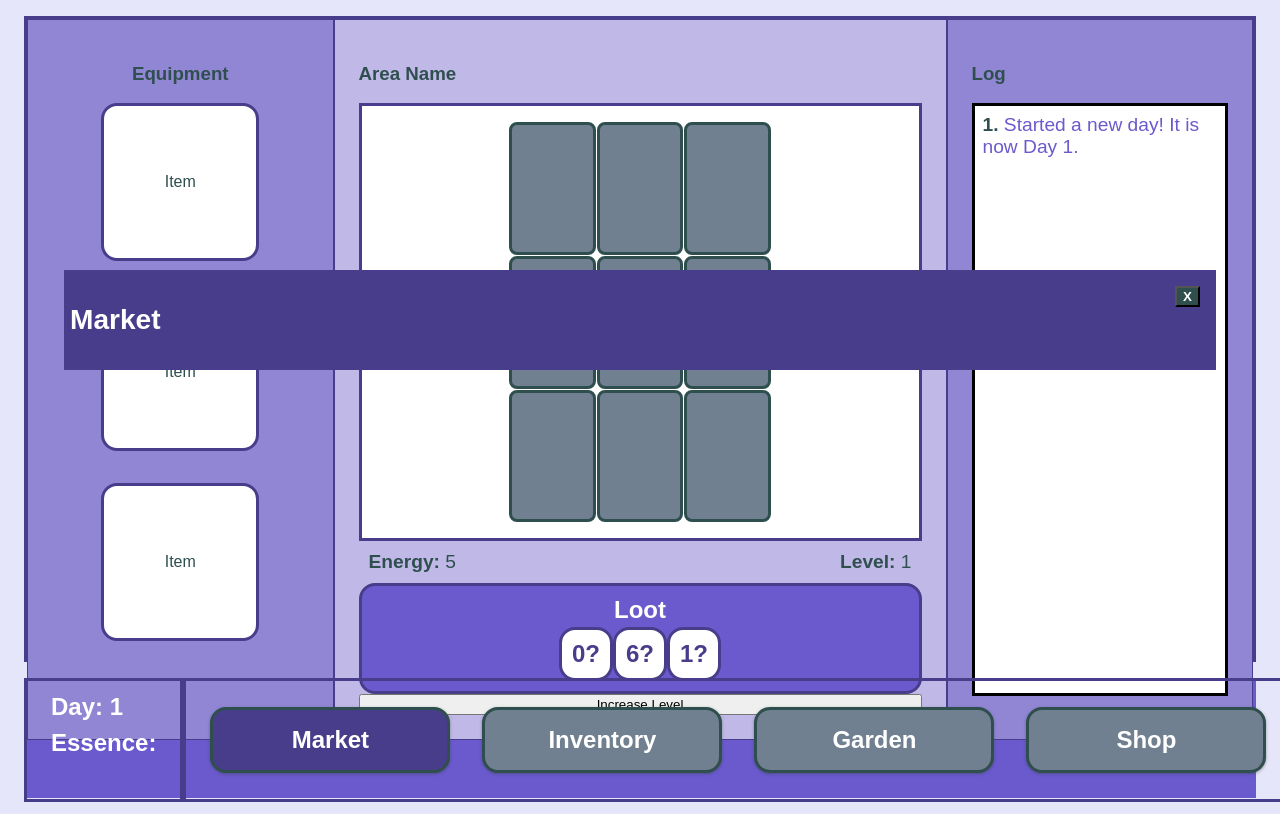
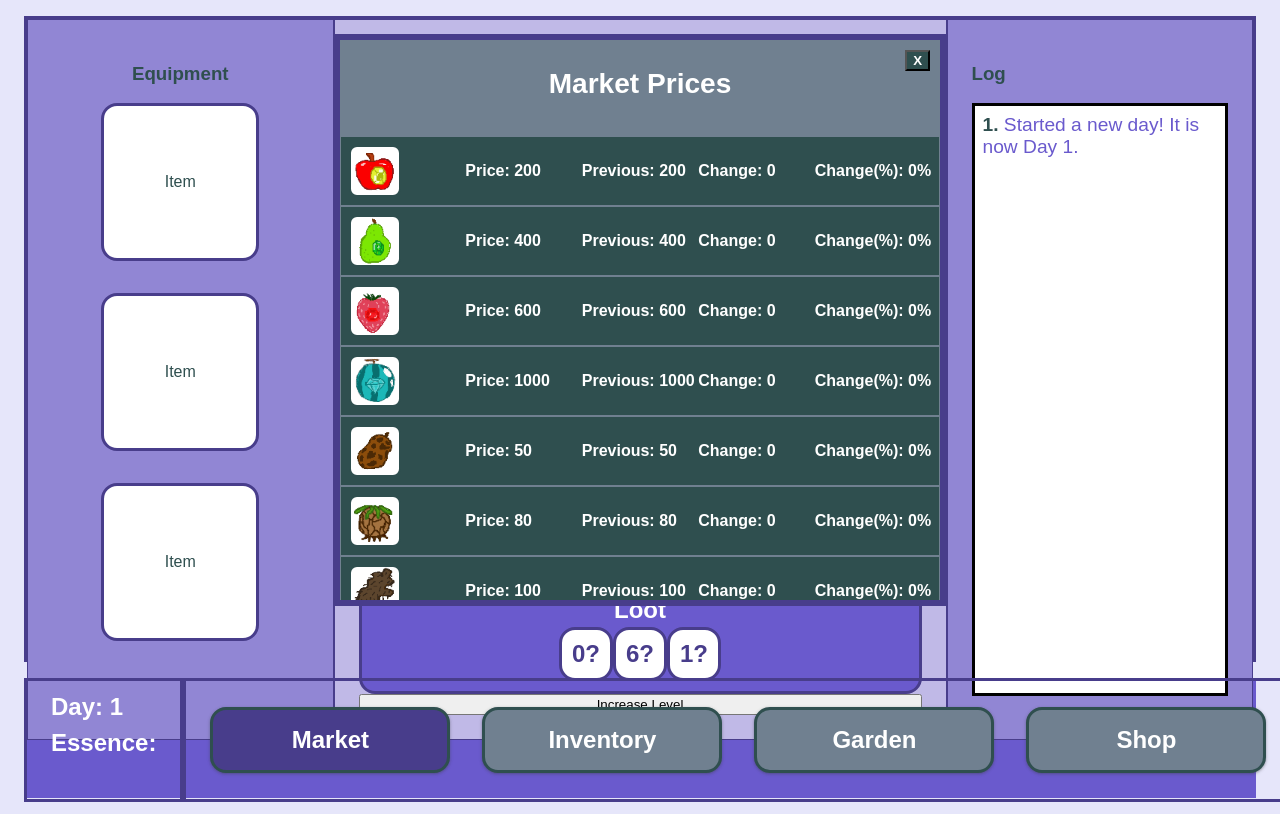
Before and after one commit to nigel1234567/essence-hunt, a React (Create React App) app: page / in a window 1280 px wide. Both pictures are taken after a click on the button "Market". Shown: the top 814 px of the page. Built offline with nearby package versions, Linux system fonts and the light colour scheme.

Commit message:
Added Market UI with changes in prices

```diff
--- a/src/App.css
+++ b/src/App.css
@@ -51,7 +51,7 @@ img {
 .popup .popup-inner {
   position: relative;
   padding: 6px;
-  width: 100%;
+  max-width: 100%;
   background-color: var(--theme-secondary);
   color: white;
 }
--- a/src/App.js
+++ b/src/App.js
@@ -19,7 +19,7 @@ const App = () => {
     gardenLevel: 1
   })
 
-  const [seedPrice, setSeedPrice] = useState(priceList)
+  const [seedPriceList, setSeedPriceList] = useState(priceList)
   const [inventory, setInventory] = useState(player.inventory)
   const [inventoryLevel, setInventoryLevel] = useState(player.inventoryLevel)
   const [log, setLog] = useState(player.log)
@@ -30,9 +30,11 @@ const App = () => {
   useEffect(() => {
     updatedPlayer.log = [`Started a new day! It is now Day ${player.day}.`]
     setPlayer(updatedPlayer)
-    // Set prices of seeds
-    priceListSetter(seedPrice)
-    console.log(seedPrice)
+    // Set prices of seeds (after day 1)
+    if (player.day !== 1) {
+      priceListSetter(seedPriceList)
+    }
+
   },[player.day])
 
   // Refresh
@@ -59,7 +61,7 @@ const App = () => {
   return (
     <>
     <PlayerContext.Provider value={{player, setPlayer}}>
-      <SeedContext.Provider value={{seedPrice, setSeedPrice}}>
+      <SeedContext.Provider value={{seedPriceList, setSeedPriceList}}>
           <Screen />
           <Hotbar />
       </SeedContext.Provider>
--- a/src/App.scss
+++ b/src/App.scss
@@ -43,7 +43,7 @@ img {
   .popup-inner {
     position: relative;
     padding: 6px;
-    width: 100%;
+    max-width: 100%;
     background-color: var(--theme-secondary);
     color: white;
     .close-btn {
--- a/src/components/Hotbar/Market/Market.js
+++ b/src/components/Hotbar/Market/Market.js
@@ -1,11 +1,31 @@
-import React, { useContext } from 'react'
+import React, { useContext, useEffect, useState } from 'react'
 import { SeedContext } from '../../Contexts/SeedContext'
+import MarketSeed from './MarketSeed'
 
 const Market = () => {
-  const {seedPrice, setSeedPrice} = useContext(SeedContext)
-  console.log(seedPrice)
+  const {seedPriceList} = useContext(SeedContext)
+  const [seedList, setSeedList] = useState()
+
+  console.log(seedPriceList)
+
+  useEffect(() => {
+    let seedListArray = []
+    // Update seed prices
+    for (let i=0; i < seedPriceList.length; i++) {
+      // Push seed prices into seedListArray
+      seedListArray.push(<MarketSeed key={i} seed={seedPriceList[i]}/>)
+    }
+
+    setSeedList(seedListArray)
+  }, [seedPriceList])
+
   return (
-    <h3>Market</h3>
+    <div className='market-main'>
+      <h3 className='market-title'>Market Prices</h3>
+      <div className='seed-list'>
+        {seedList}
+      </div>
+    </div>
   )
 }
 
--- /dev/null
+++ b/src/components/Hotbar/Market/MarketSeed.js
@@ -0,0 +1,19 @@
+import React from 'react'
+
+const MarketSeed = (props) => {
+
+  return (
+    <div className='market-seed'>
+      <div className='seed-details'>
+        <img src={props.seed.image} alt={props.seed.name} className='seed-image'></img>
+        <span><strong>Price: </strong>{props.seed.price}</span>
+        <span><strong>Previous: </strong>{props.seed.previousPrice}</span>
+        <span><strong>Change: </strong>{props.seed.priceChange}</span>
+        <span><strong>Change(%): </strong>{props.seed.priceChangePercentage}%</span>
+      </div>
+
+    </div>
+  )
+}
+
+export default MarketSeed
--- a/src/components/Hotbar/Market/SeedPrice.js
+++ b/src/components/Hotbar/Market/SeedPrice.js
@@ -5,7 +5,7 @@ let priceList = []
 // Push name, price, potential and chances of seed
 for (let i=0; i < seedList.length; i++) {
   // Create new seed object with name, price, potential and chances
-  let seed = { name: seedList[i].name, price: seedList[i].price, risePotential: seedList[i].risePotential, fallPotential: seedList[i].fallPotential, riseChance: seedList[i].riseChance, previousPrice: 0, priceChange: 0.0}
+  let seed = { name: seedList[i].name, image: seedList[i].image, originalPrice: seedList[i].price, price: seedList[i].price, risePotential: seedList[i].risePotential, fallPotential: seedList[i].fallPotential, riseChance: seedList[i].riseChance, previousPrice: seedList[i].price, priceChange: 0, priceChangePercentage: 0}
   priceList.push(seed)
 }
 
@@ -28,11 +28,19 @@ function priceGenerator(seed) {
     // Rise
     let risePotential = seed.risePotential * 100
     let risePercent = rollChance(risePotential) * 0.01 // Done like this to get % to 2dp
-    // Set prev and new price
-    let newPrice = Math.floor(seed.price * (1 + risePercent))
+    let newPrice = 0
+    // Check if current price is 0
+    if (seed.price === 0) {
+      // Increase by 10% of base value amount * percentage rise
+      newPrice = Math.floor(0.1 * seed.originalPrice * (1 + risePercent))
+    } else {
+      // Set new price
+      newPrice = Math.floor(seed.price * (1 + risePercent))
+    }
+
     // Set price changes
-    seed.priceChange = Math.floor(risePercent * seed.price)
-    seed.priceChangePercentage = risePercent * 100
+    seed.priceChange = newPrice - seed.price
+    seed.priceChangePercentage = Math.floor(risePercent * 100)
     seed.previousPrice = seed.price
     seed.price = newPrice
 
@@ -42,10 +50,10 @@ function priceGenerator(seed) {
     let fallPotential = seed.fallPotential * 100
     let fallPercent = rollChance(fallPotential) * 0.01
     // Set new price
-    let newPrice = Math.floor(seed.price * (1 + fallPercent))
+    let newPrice = Math.floor(seed.price * (1 - fallPercent))
     // Set price changes
-    seed.priceChange = Math.floor(fallPercent * seed.price)
-    seed.priceChangePercentage = fallPercent * 100
+    seed.priceChange = newPrice - seed.price
+    seed.priceChangePercentage = Math.floor(fallPercent * -100)
     seed.previousPrice = seed.price
     seed.price = newPrice
   }
--- a/src/components/Hotbar/styles/Hotbar.css
+++ b/src/components/Hotbar/styles/Hotbar.css
@@ -292,6 +292,61 @@
   visibility: visible;
 }
 
+.market-main {
+  display: -webkit-box;
+  display: -ms-flexbox;
+  display: flex;
+  -webkit-box-orient: vertical;
+  -webkit-box-direction: normal;
+      -ms-flex-direction: column;
+          flex-direction: column;
+  max-height: 70vh;
+  gap: 8px;
+  -webkit-box-align: center;
+      -ms-flex-align: center;
+          align-items: center;
+  background-color: slategray;
+}
+
+.market-main .market-title {
+  display: -webkit-box;
+  display: -ms-flexbox;
+  display: flex;
+  -webkit-box-pack: center;
+      -ms-flex-pack: center;
+          justify-content: center;
+  -webkit-box-align: center;
+      -ms-flex-align: center;
+          align-items: center;
+}
+
+.market-main .seed-list {
+  overflow-y: scroll;
+}
+
+.market-main .seed-list .market-seed {
+  font-size: 16px;
+  border: 1px solid slategray;
+}
+
+.market-main .seed-list .market-seed .seed-details {
+  display: -ms-grid;
+  display: grid;
+  -ms-grid-columns: (1fr)[5];
+      grid-template-columns: repeat(5, 1fr);
+  -webkit-box-align: center;
+      -ms-flex-align: center;
+          align-items: center;
+  padding: 8px;
+  background-color: darkslategray;
+}
+
+.market-main .seed-list .market-seed .seed-details .seed-image {
+  background-color: white;
+  border: 2px solid darkslategray;
+  border-radius: 8px;
+}
+
 .end {
   -webkit-box-shadow: rgba(60, 64, 67, 0.3) 0px 1px 2px 0px, rgba(60, 64, 67, 0.15) 0px 1px 3px 1px;
           box-shadow: rgba(60, 64, 67, 0.3) 0px 1px 2px 0px, rgba(60, 64, 67, 0.15) 0px 1px 3px 1px;
--- a/src/components/Hotbar/styles/Hotbar.scss
+++ b/src/components/Hotbar/styles/Hotbar.scss
@@ -199,6 +199,40 @@
   }
 }
 
+// Market
+.market-main {
+  display: flex;
+  flex-direction: column;
+  max-height: 70vh;
+  gap: 8px;
+  align-items: center;
+  background-color: slategray;
+  .market-title {
+    display: flex;
+    justify-content: center;
+    align-items: center;
+  }
+  .seed-list {
+    overflow-y: scroll;
+    .market-seed{
+      font-size: 16px;
+      border: 1px solid slategray;
+      .seed-details {
+        display: grid;
+        grid-template-columns: repeat(5, 1fr);
+        align-items: center;
+        padding: 8px;
+        background-color: darkslategray;
+        .seed-image {
+          background-color: white;
+          border: 2px solid darkslategray;
+          border-radius: 8px;
+        }
+      }
+    }
+  }
+}
+
 
 // Other buttons
 .end {
--- a/src/components/Screen/Map/Seeds/Seeds.js
+++ b/src/components/Screen/Map/Seeds/Seeds.js
@@ -23,16 +23,16 @@ let strawberry = new Seed('Strawruby', 'Gem', 'Rare', strawruby_img, 600, 5, 0.0
 let melon = new Seed('Diamelon', 'Gem', 'Mythical', diamelon_img, 1000, 6, 0.05, 0.03, 0.5)
 
 // Swamp seeds
-let mud = new Seed('Mud Fruit', 'Swamp', 'Common', mudfruit_img, 50, 1, 2, 0.8, 0.5)
-let marsh = new Seed('Marshmelon', 'Swamp', 'Uncommon', marshmelon_img, 80, 1, 2, 0.8, 0.5)
-let swamp = new Seed('Swamproot', 'Swamp', 'Rare', swamproot_img, 100, 1, 2, 0.8, 0.5)
-let monsoon = new Seed('Monsoon Berry', 'Swamp', 'Mythical', monsoonberry_img, 150, 1, 2, 0.8, 0.5)
+let mud = new Seed('Mud Fruit', 'Swamp', 'Common', mudfruit_img, 50, 1, 2, 0.9, 0.5)
+let marsh = new Seed('Marshmelon', 'Swamp', 'Uncommon', marshmelon_img, 80, 1, 2, 0.9, 0.5)
+let swamp = new Seed('Swamproot', 'Swamp', 'Rare', swamproot_img, 100, 1, 2, 0.9, 0.5)
+let monsoon = new Seed('Monsoon Berry', 'Swamp', 'Mythical', monsoonberry_img, 150, 1, 2, 0.9, 0.5)
 
 // Elemental Seeds
-let water = new Seed('Water Fruit', 'Elemental', 'Common', waterfruit_img, 200, 5, 0.5, 0.1, 0.2)
-let earth = new Seed('Earth Fruit', 'Elemental', 'Uncommon', earthfruit_img, 200, 5, 0.75, 0.2, 0.2)
-let fire = new Seed('Fire Fruit', 'Elemental', 'Rare', firefruit_img, 200, 5, 1.25, 0.3, 0.2)
-let air = new Seed('Air Fruit', 'Elemental', 'Mythical', airfruit_img, 200, 5, 2, 0.4, 0.2)
+let water = new Seed('Water Fruit', 'Elemental', 'Common', waterfruit_img, 100, 5, 1, 0.05, 0.2)
+let earth = new Seed('Earth Fruit', 'Elemental', 'Uncommon', earthfruit_img, 100, 5, 1.5, 0.1, 0.2)
+let fire = new Seed('Fire Fruit', 'Elemental', 'Rare', firefruit_img, 100, 5, 2, 0.15, 0.2)
+let air = new Seed('Air Fruit', 'Elemental', 'Mythical', airfruit_img, 100, 5, 3, 0.2, 0.2)
 
 // Function to get random int
 function getRandomInt(max) {
```
Also changed, not shown: 2 other files (tests, documents, lock files or other folders).
